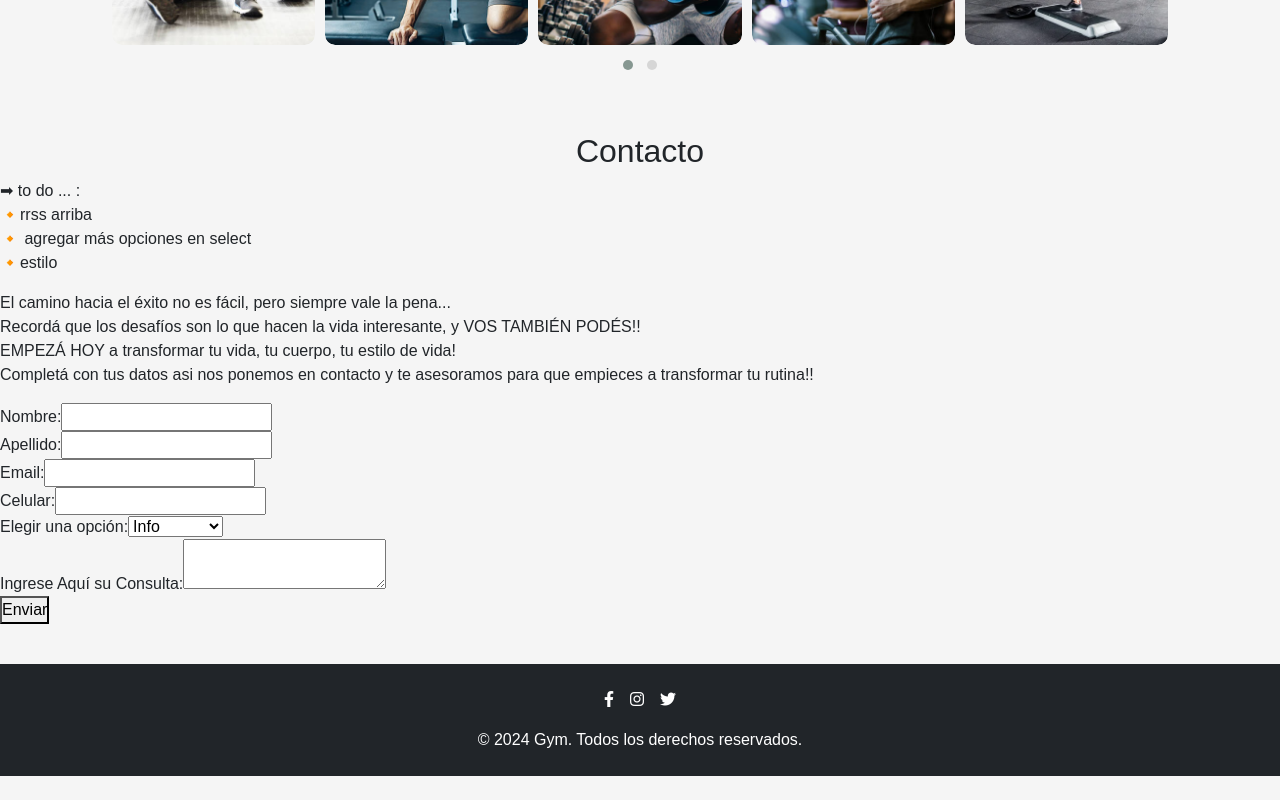
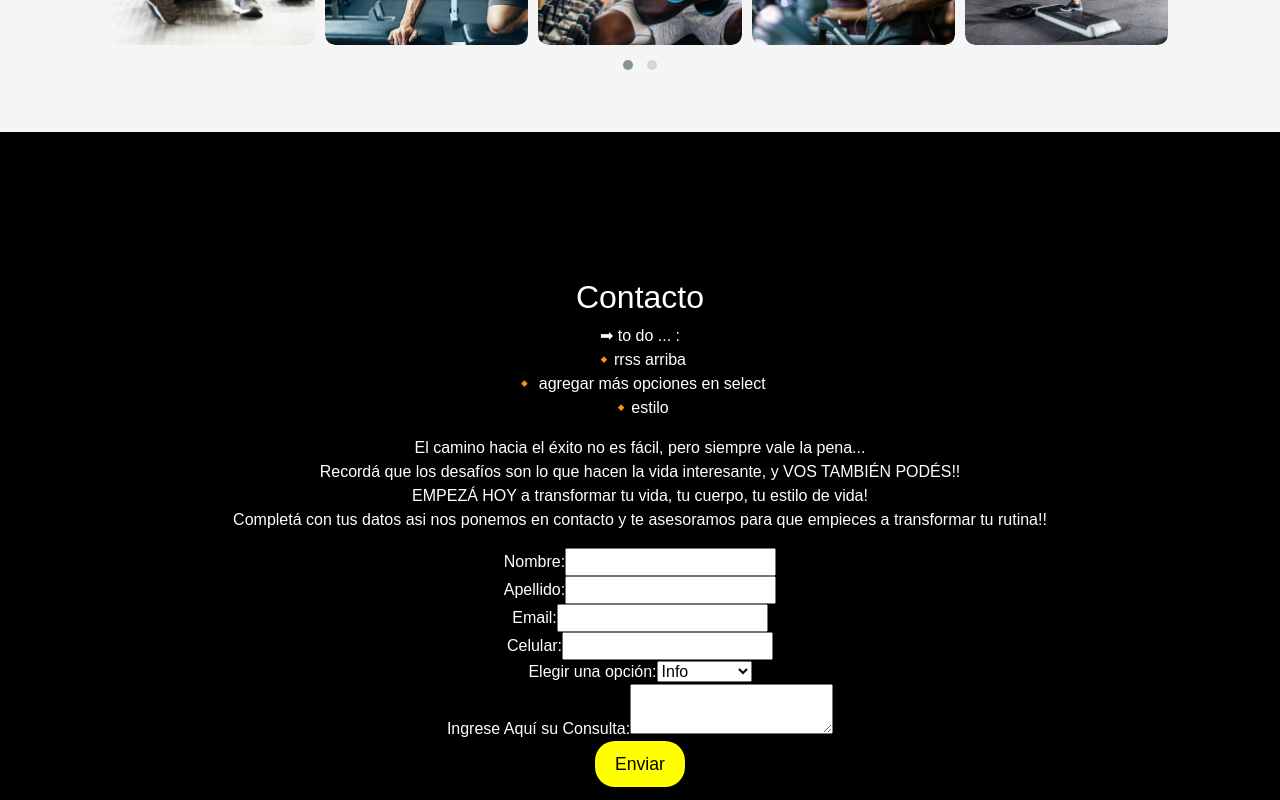
Before and after one commit to myrx2/proyecto-gym, a Next.js app: page / in a window 1280 px wide. Shown: the part 2160-2960 px from the top of the page. Before the commit the page ends 2936 px from the top, so only its background shows below. Built offline with nearby package versions, Linux system fonts and the light colour scheme.

Commit message:
Se agregan estilos

```diff
--- a/src/sections/ContactSection.js
+++ b/src/sections/ContactSection.js
@@ -1,9 +1,11 @@
+import styles from '../styles/contactSection.module.css';
+
 export default function ContactSection() {
     return (
-      <section>
+      <section className={styles.contactSection}>
          <h2>Contacto</h2>
 
-         <p> ➡  to do ... : <br></br>
+         <p className= {styles.description}> ➡  to do ... : <br></br>
              🔸rrss arriba <br></br>
              🔸 agregar más opciones en select <br></br>
              🔸estilo <br></br>
@@ -59,7 +61,7 @@ export default function ContactSection() {
                    <textarea> </textarea>
                 </div>
 
-                <button> Enviar </button>
+                <button className={styles.ctaButton}> Enviar </button>
              </form>
         </div>
       </section>
--- /dev/null
+++ b/src/styles/contactSection.module.css
@@ -0,0 +1,25 @@
+.contactSection {
+    position: relative;
+    display: flex;
+    flex-direction: column;
+    justify-content: center;
+    align-items: center;
+    min-height: 100vh;
+    background-size: cover;
+    background-color: black;
+    background-position: center;
+    color: white;
+    text-align: center;
+    padding: 0 20px;
+  }
+
+.ctaButton {
+    padding: 10px 20px;
+    background-color: yellow;
+    border: none;
+    color: black;
+    font-size: 1.1rem;
+    cursor: pointer;
+    border-radius: 20px;
+    z-index: 2;
+  }
```
